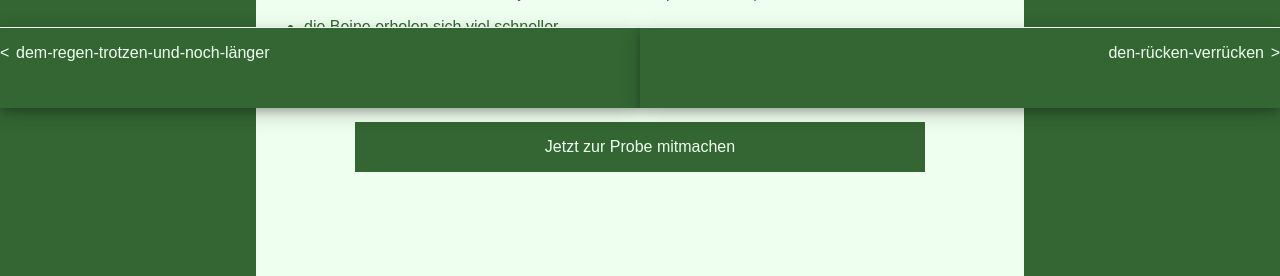
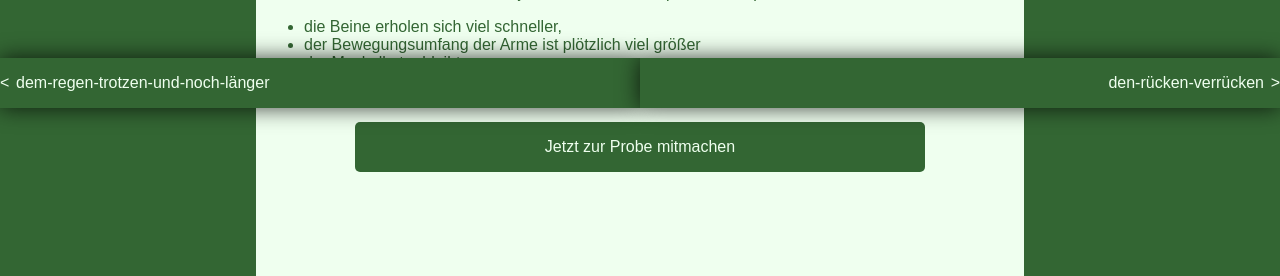
Before and after one commit to libelle2000/mit-marion, a PHP site: page / in a window 1280 px wide. Shown: the part 692-968 px from the top of the page. Run offline with PHP 8.4, Linux system fonts and the light colour scheme.

Commit message:
minor improvements

```diff
--- a/public/css/main.css
+++ b/public/css/main.css
@@ -57,14 +57,14 @@ section.marion,
     margin: 0.5em auto 0.5em auto;
     padding: 1em;
     text-align: center;
+    border-radius: 5px 5px 5px 5px;
 }
 
 .zap {
     position: relative;
     display: block;
-    height: 3em;
     padding: 1em;
-    box-shadow: 0 4px 8px 0 rgba(0, 0, 0, 0.2), 0 6px 20px 0 rgba(0, 0, 0, 0.19);
+    box-shadow: 0 0 22px 0 rgba(0,0,0,0.75);
 }
 .zap.previous {
     text-align: left;
@@ -166,6 +166,7 @@ body,
     width: 100%;
 }
 
+.breadcrumb,
 .member .mainquote {
     color: #EFFFEF;
 }
@@ -199,7 +200,3 @@ body,
 article {
     background-color: #EFFFEF;
 }
-
-.zap {
-    border-top: 0.1em solid #EFFFEF;
-}
```
